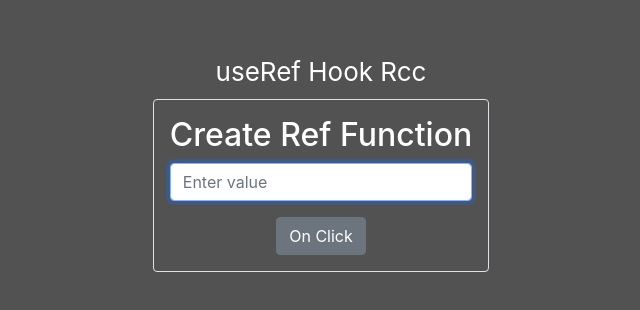
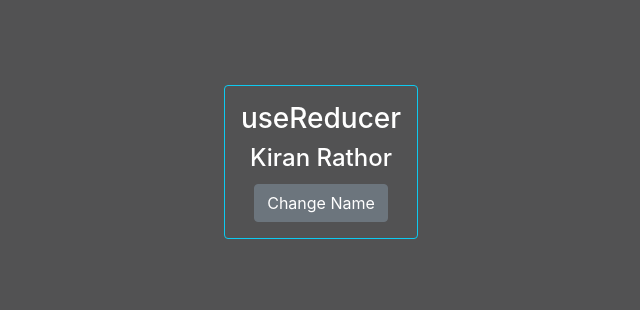
Before and after one commit to kiranrathor30697/react-hooks-office-, a React (Create React App) app: page / in a window 1280 px wide. Shown: the part 238-548 px from the top of the page, without its empty margins (319-959 px from the left). Built offline with nearby package versions, Linux system fonts and the light colour scheme.

Commit message:
useRducer Hook done

```diff
--- /dev/null
+++ b/src/UseReducer/UseReducer.js
@@ -0,0 +1,37 @@
+import React, { useReducer, useState } from 'react'
+import '.././App.css'
+
+export default function UseReducer() {
+
+  const [initialData,setInitialData] = useState({
+    name:'Kiran Rathor'
+  })
+
+let rootReducer = (initialData,action) => {
+
+  switch(action.type){
+    case 'change_Name':
+     return setInitialData({...initialData,name:'Anjali Rathor'})
+
+    default:
+  }
+  return initialData;
+}
+
+  const [action,dispatch] = useReducer(rootReducer,initialData)
+
+  let handleClick = () => {
+    dispatch({
+      type:"change_Name",
+    })
+  }
+  return (
+    <div className='App App-header '>
+      <div className='border border-info p-3 rounded'>
+        <h3>useReducer</h3>
+        <h4>{initialData.name}</h4>
+        <button className='btn btn-secondary' onClick={()=>{handleClick()}} >Change Name</button>
+      </div>
+    </div>
+  )
+}
--- a/src/index.js
+++ b/src/index.js
@@ -1,10 +1,11 @@
 import React from 'react';
 import ReactDOM from 'react-dom/client';
 import './index.css';
-import CompParent from './useContext/rcc/CompParent';
-import App from './useContext/rfc/App'
-import UseRefRcc from './useref/rcc/UseRefRcc';
-import {UseRefHook} from './useref/rfc/UseRefHook';
+// import CompParent from './useContext/rcc/CompParent';
+// import App from './useContext/rfc/App'
+import UseReducer from './UseReducer/UseReducer';
+// import UseRefRcc from './useref/rcc/UseRefRcc';
+// import {UseRefHook} from './useref/rfc/UseRefHook';
 
 const root = ReactDOM.createRoot(document.getElementById('root'));
 root.render(
@@ -12,6 +13,7 @@ root.render(
     {/* <App /> */}
     {/* <UseRefHook /> */}
     {/* <CompParent /> */}
-    <UseRefRcc />
+    {/* <UseRefRcc /> */}
+    <UseReducer />
   </React.StrictMode>
 );
--- a/src/useref/rcc/UseRefRcc.js
+++ b/src/useRef/rcc/UseRefRcc.js
@@ -1,4 +1,4 @@
-import React, { Component, createRef, useRef } from 'react';
+import React, { Component, createRef } from 'react';
 import '../../App.css'
 
 export default class UseRefRcc extends Component {
@@ -15,7 +15,7 @@ export default class UseRefRcc extends Component {
   render() {
     return (
       <div className='App App-header'>
-        useRef Hook Rcc
+        createRef Hook Rcc
         <form className='border mt-2 rounded p-3'>
           <h2>Create Ref Function</h2>
           <input className='form-control' ref={this.myRef} autoFocus placeholder='Enter value' />
```
Also changed, not shown: src/useRef/rfc/UseRefHook.js (renamed from src/useref/rfc/UseRefHook.js).
